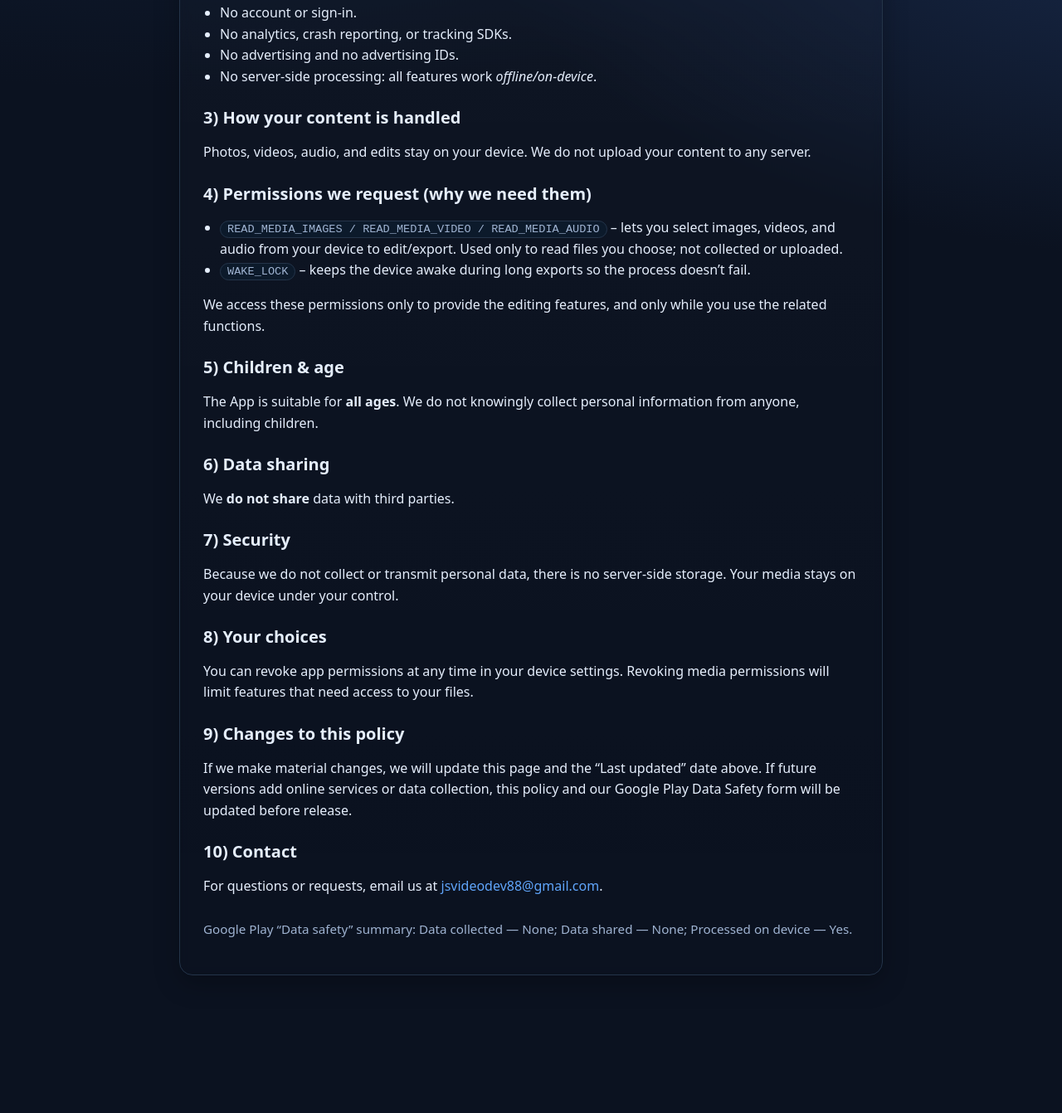
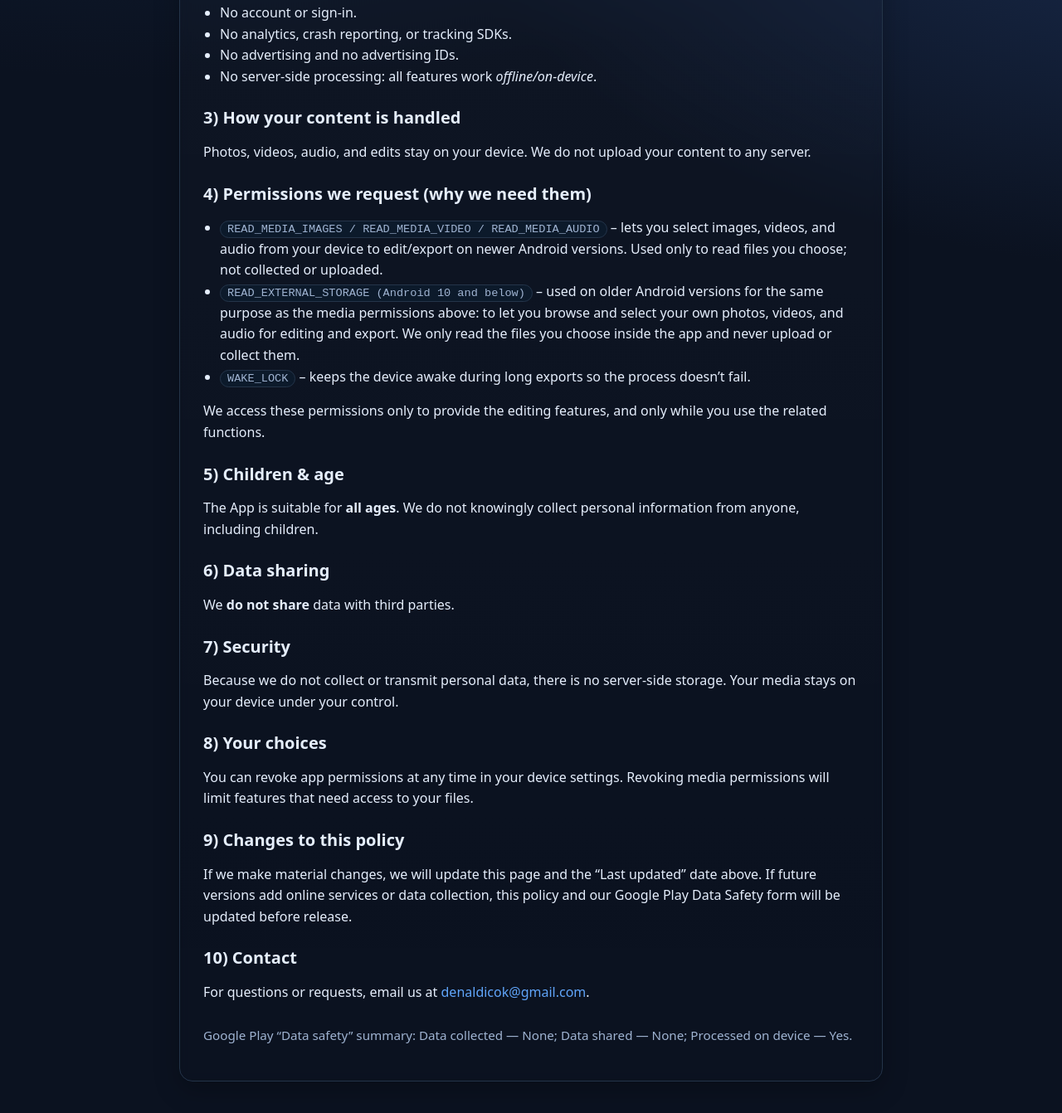
Before and after one commit to JsVideoDev/js-video-editor-privacy, a plain HTML site: page index.html in a window 1280 px wide. Shown: the part 334-1676 px from the top of the page at 83% size. Before the commit the page ends 1550 px from the top, so only its background shows below. Drawn offline with Linux system fonts and the light colour scheme.

Commit message:
Update index.html

```diff
--- a/index.html
+++ b/index.html
@@ -78,7 +78,8 @@
 
       <h2>4) Permissions we request (why we need them)</h2>
       <ul>
-        <li><code class="badge">READ_MEDIA_IMAGES / READ_MEDIA_VIDEO / READ_MEDIA_AUDIO</code> – lets you select images, videos, and audio from your device to edit/export. Used only to read files you choose; not collected or uploaded.</li>
+        <li><code class="badge">READ_MEDIA_IMAGES / READ_MEDIA_VIDEO / READ_MEDIA_AUDIO</code> – lets you select images, videos, and audio from your device to edit/export on newer Android versions. Used only to read files you choose; not collected or uploaded.</li>
+        <li><code class="badge">READ_EXTERNAL_STORAGE (Android 10 and below)</code> – used on older Android versions for the same purpose as the media permissions above: to let you browse and select your own photos, videos, and audio for editing and export. We only read the files you choose inside the app and never upload or collect them.</li>
         <li><code class="badge">WAKE_LOCK</code> – keeps the device awake during long exports so the process doesn’t fail.</li>
       </ul>
       <p>We access these permissions only to provide the editing features, and only while you use the related functions.</p>
@@ -99,7 +100,9 @@
       <p>If we make material changes, we will update this page and the “Last updated” date above. If future versions add online services or data collection, this policy and our Google Play Data Safety form will be updated before release.</p>
 
       <h2>10) Contact</h2>
-      <p>For questions or requests, email us at <a href="mailto:jsvideodev88@gmail.com">jsvideodev88@gmail.com</a>.</p>
+      <p>For questions or requests, email us at
+        <a href="mailto:denaldicok@gmail.com">denaldicok@gmail.com</a>.
+      </p>
 
       <p class="footer">Google Play “Data safety” summary: Data collected — None; Data shared — None; Processed on device — Yes.</p>
     </div>
```
